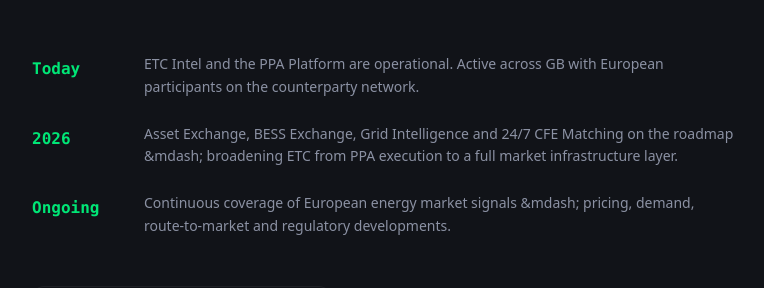
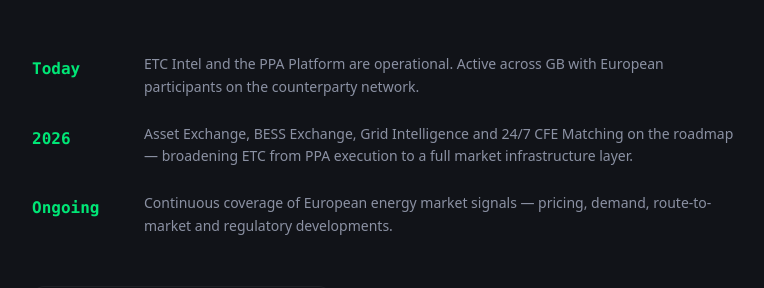
Before and after one commit to Energy-Trade-Centre/ETC-web, a Next.js app: page /about in a window 1280 px wide. Shown: the part 2389-2677 px from the top of the page, without its empty margins (256-1020 px from the left). Built offline with nearby package versions, Linux system fonts and the light colour scheme; no server answers.

Commit message:
fix(content): decode em-dash in /about milestones timeline

```diff
--- a/app/about/page.tsx
+++ b/app/about/page.tsx
@@ -45,12 +45,12 @@
   {
     year: '2026',
     event:
-      'Asset Exchange, BESS Exchange, Grid Intelligence and 24/7 CFE Matching on the roadmap &mdash; broadening ETC from PPA execution to a full market infrastructure layer.',
+      'Asset Exchange, BESS Exchange, Grid Intelligence and 24/7 CFE Matching on the roadmap — broadening ETC from PPA execution to a full market infrastructure layer.',
   },
   {
     year: 'Ongoing',
     event:
-      'Continuous coverage of European energy market signals &mdash; pricing, demand, route-to-market and regulatory developments.',
+      'Continuous coverage of European energy market signals — pricing, demand, route-to-market and regulatory developments.',
   },
 ];
 
```
